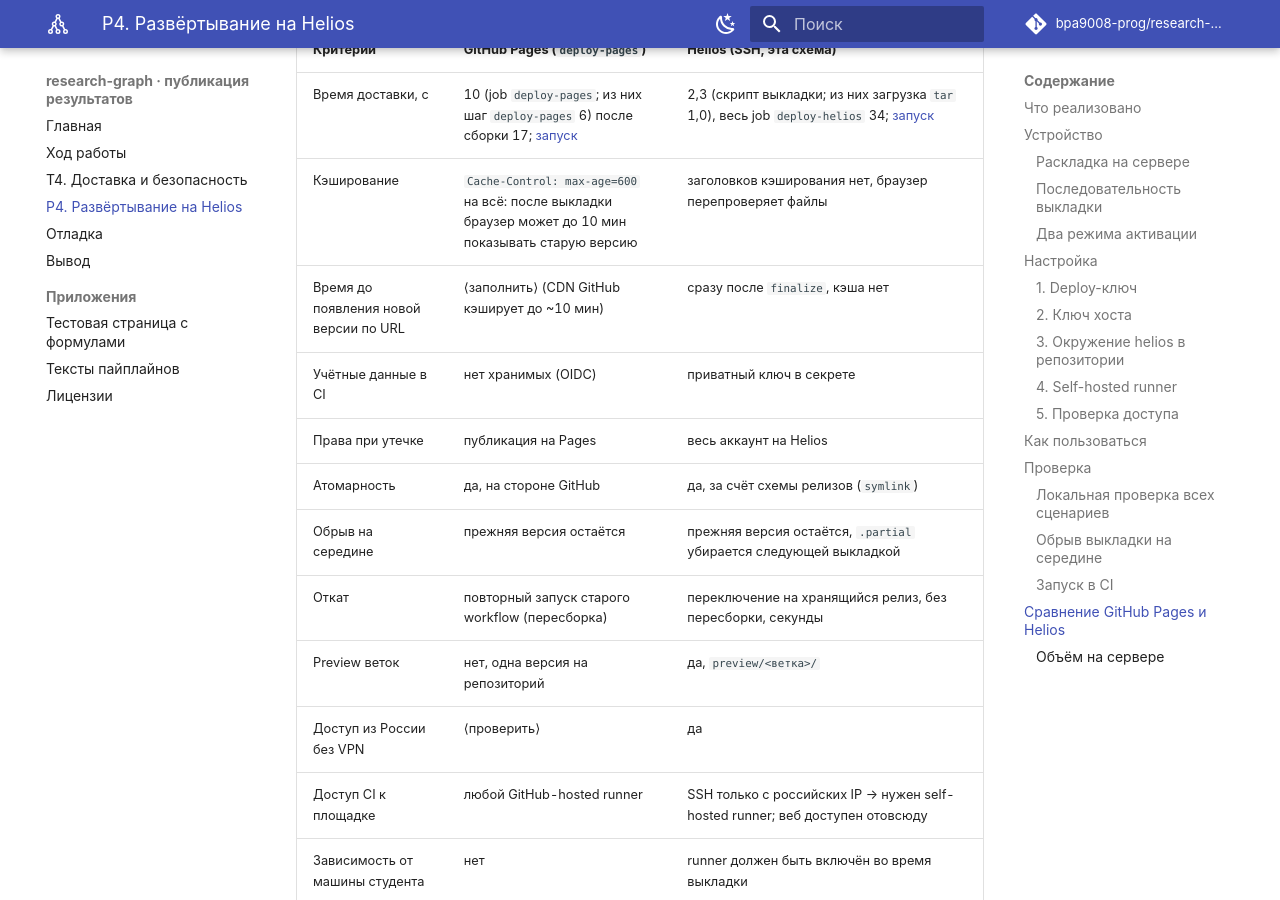
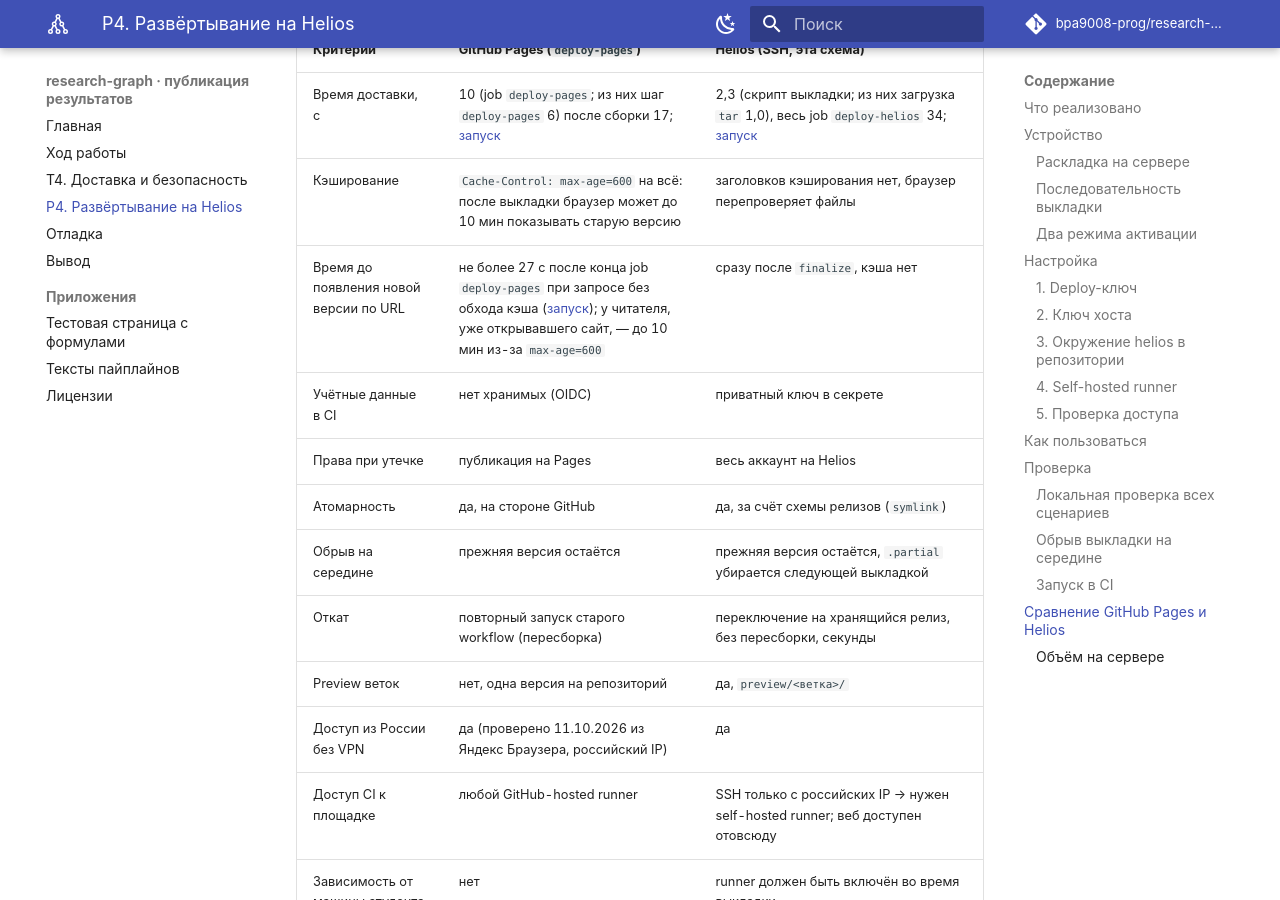
Before and after one commit to bpa9008-prog/research-graph, an MkDocs documentation site: the page built from docs/report/p4-helios.md, in a window 1280 px wide and 900 px high, scrolled down 9765 px. Built offline with MkDocs 1.6.1 and Material for MkDocs 9.7.7, drawn with Linux system fonts in a browser that asks for light colours; nearby versions of some CDN libraries; library files that are not in the unit come from our copies.

Commit message:
docs(site): Pages delivery latency and access from Russia

```diff
--- a/docs/report/p4-helios.md
+++ b/docs/report/p4-helios.md
@@ -265,14 +265,14 @@
 |---|---|---|
 | Время доставки, с | 10 (job `deploy-pages`; из них шаг `deploy-pages` 6) после сборки 17; [запуск](https://github.com/bpa9008-prog/research-graph/actions/runs/38146949021) | 2,3 (скрипт выкладки; из них загрузка `tar` 1,0), весь job `deploy-helios` 34; [запуск](https://github.com/bpa9008-prog/research-graph/actions/runs/38151860177/attempts/2) |
 | Кэширование | `Cache-Control: max-age=600` на всё: после выкладки браузер может до 10 мин показывать старую версию | заголовков кэширования нет, браузер перепроверяет файлы |
-| Время до появления новой версии по URL | ⟨заполнить⟩ (CDN GitHub кэширует до ~10 мин) | сразу после `finalize`, кэша нет |
+| Время до появления новой версии по URL | не более 27 с после конца job `deploy-pages` при запросе без обхода кэша ([запуск](https://github.com/bpa9008-prog/research-graph/actions/runs/38154867766)); у читателя, уже открывавшего сайт, — до 10 мин из-за `max-age=600` | сразу после `finalize`, кэша нет |
 | Учётные данные в CI | нет хранимых (OIDC) | приватный ключ в секрете |
 | Права при утечке | публикация на Pages | весь аккаунт на Helios |
 | Атомарность | да, на стороне GitHub | да, за счёт схемы релизов (`symlink`) |
 | Обрыв на середине | прежняя версия остаётся | прежняя версия остаётся, `.partial` убирается следующей выкладкой |
 | Откат | повторный запуск старого workflow (пересборка) | переключение на хранящийся релиз, без пересборки, секунды |
 | Preview веток | нет, одна версия на репозиторий | да, `preview/<ветка>/` |
-| Доступ из России без VPN | ⟨проверить⟩ | да |
+| Доступ из России без VPN | да (проверено 11.10.2026 из Яндекс Браузера, российский IP) | да |
 | Доступ CI к площадке | любой GitHub-hosted runner | SSH только с российских IP → нужен self-hosted runner; веб доступен отовсюду |
 | Зависимость от машины студента | нет | runner должен быть включён во время выкладки |
 | Отладка | логи Actions; доступа к файлам нет | можно зайти по SSH и посмотреть файлы, права, журнал `state/*.history` |
```
